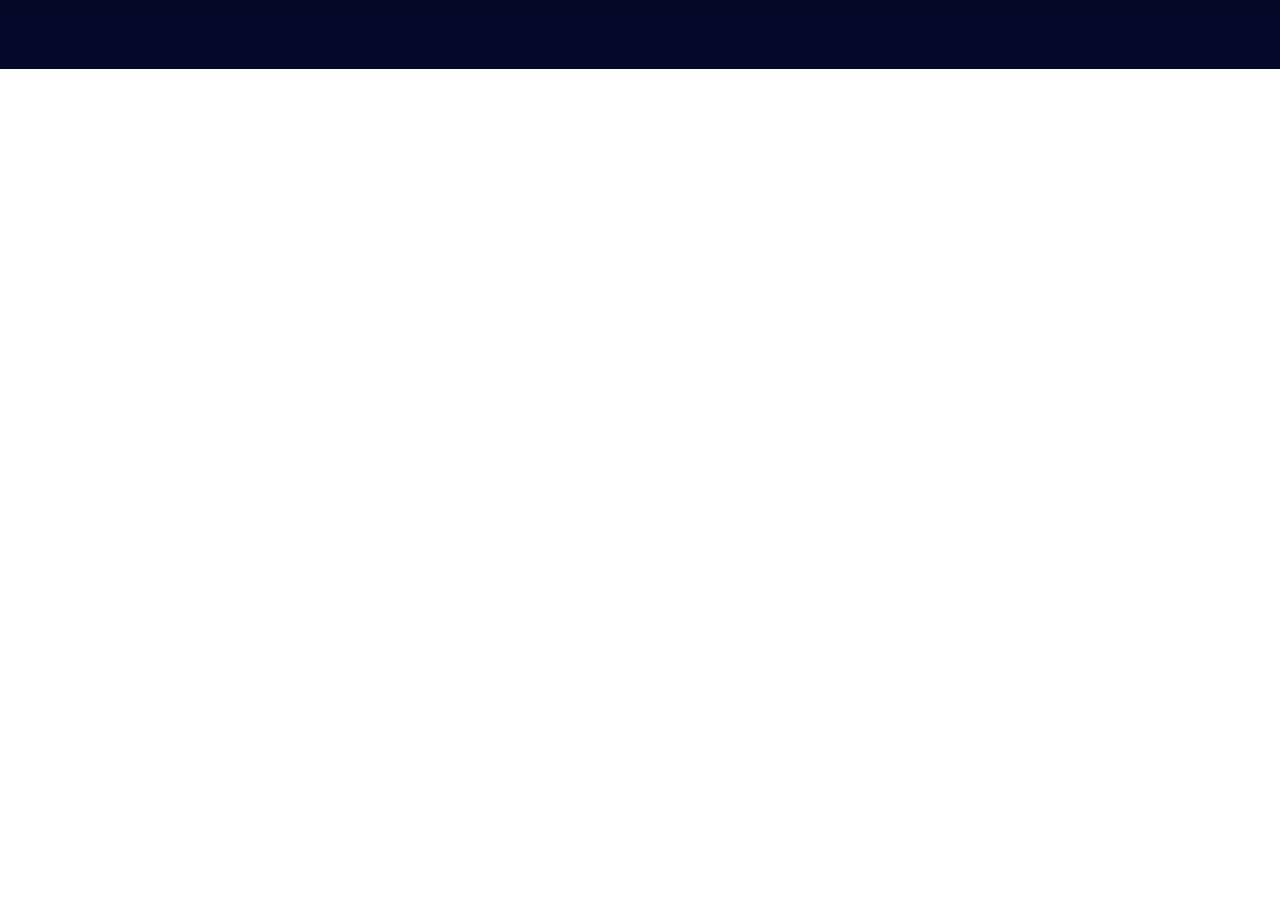
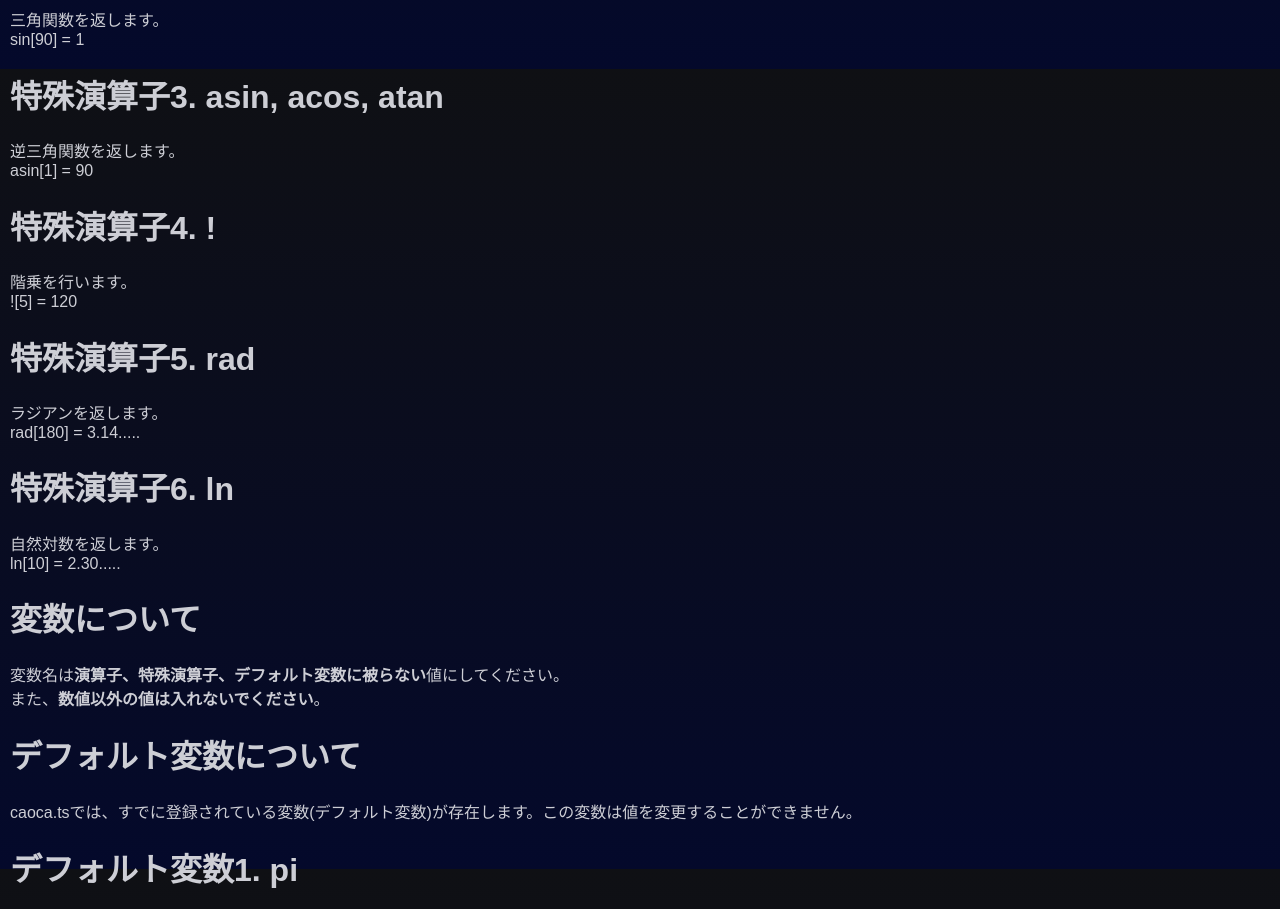
Before and after one commit to elca-hub/coaca.ts, a website built with webpack: page src/index.html in a window 1280 px wide. Shown: the part 731-1640 px from the top of the page. Before the commit the page ends 800 px from the top, so only its background shows below. Built offline with nearby package versions, Linux system fonts and the light colour scheme; a web font is replaced by a local one.

Commit message:
説明書きを追加

```diff
--- a/src/index.html
+++ b/src/index.html
@@ -23,6 +23,8 @@
         </div>
         <div class="variable-list" id="variableList"></div>
       </div>
+      <div class="des-box" id="desBox">
+      </div>
     </div>
     <div class="footer"></div>
     <div id="alertContent" class="alert-content"></div>
--- a/src/js/index.ts
+++ b/src/js/index.ts
@@ -2,6 +2,7 @@ import { CalcApplication } from './modules/application/calcApplication'
 import { ConvertApplication } from './modules/application/convertApplication'
 import { VariableApplication } from './modules/application/variableApplication'
 import { ViewApplication } from './modules/application/viewApplication'
+import { IDescription } from './modules/domain/model/view'
 
 const variable = new VariableApplication()
 
@@ -36,6 +37,65 @@ document.getElementById('variableAdd').addEventListener('click', (e) => {
 function init () {
   const view = new ViewApplication()
   view.viewVariableList(variable.getRepository(), variable)
+  const desList: IDescription[] = [
+    {
+      title: '使い方',
+      des: '計算式を入力してエンターキーを押してください。'
+    },
+    {
+      title: '使用できる演算子',
+      des: '+ - * / ^ %'
+    },
+    {
+      title: '特殊演算子について',
+      des: 'coaca.tsでは特殊演算子が存在します。特殊演算子を使用する場合は[]を使用してください。'
+    },
+    {
+      title: '特殊演算子1. abs',
+      des: '絶対値を返します。<br>abs[-1] = 1'
+    },
+    {
+      title: '特殊演算子2. sin, cos, tan',
+      des: '三角関数を返します。<br>sin[90] = 1'
+    },
+    {
+      title: '特殊演算子3. asin, acos, atan',
+      des: '逆三角関数を返します。<br>asin[1] = 90'
+    },
+    {
+      title: '特殊演算子4. !',
+      des: '階乗を行います。<br>![5] = 120'
+    },
+    {
+      title: '特殊演算子5. rad',
+      des: 'ラジアンを返します。<br>rad[180] = 3.14.....'
+    },
+    {
+      title: '特殊演算子6. ln',
+      des: '自然対数を返します。<br>ln[10] = 2.30.....'
+    },
+    {
+      title: '変数について',
+      des: '変数名は<b>演算子、特殊演算子、デフォルト変数に被らない</b>値にしてください。<br>また、<b>数値以外の値は入れないでください</b>。'
+    },
+    {
+      title: 'デフォルト変数について',
+      des: 'caoca.tsでは、すでに登録されている変数(デフォルト変数)が存在します。この変数は値を変更することができません。'
+    },
+    {
+      title: 'デフォルト変数1. pi',
+      des: '円周率を返します。<br>pi = 3.14.....'
+    },
+    {
+      title: 'デフォルト変数2. e',
+      des: '自然対数を返します。<br>e = 2.71.....'
+    },
+    {
+      title: 'デフォルト変数3. K ~ G, m ~ n',
+      des: '単位を返します。<br>K = 1000, M = 1000000, G = 1000000000, m = 1000, μ = 0.000001, n = 1000000'
+    }
+  ]
+  view.viewDescription(desList)
 }
 
 init()
--- a/src/js/modules/application/viewApplication.ts
+++ b/src/js/modules/application/viewApplication.ts
@@ -5,6 +5,7 @@ import { View } from '../domain/model/view'
 import { VariableApplication } from './variableApplication'
 import { VariableRepository } from '../domain/service/variableRepository'
 import { IVariable } from '../domain/model/variable'
+import { IDescription } from '../domain/model/view'
 
 export class ViewApplication {
   private fadeTime: number // フェードにかかる時間ms
@@ -97,4 +98,9 @@ export class ViewApplication {
       })
     }
   }
+
+  viewDescription (descriptionData: IDescription[]) {
+    const view = new View()
+    view.createDescription(descriptionData)
+  }
 }
--- a/src/js/modules/domain/model/view.ts
+++ b/src/js/modules/domain/model/view.ts
@@ -120,4 +120,33 @@ export class View {
   public getVariableListItemId (id: number) {
     return `variableListItem-${id}`
   }
+
+  public createDescription (idList: IDescription[]) {
+    /* 説明の親 */
+    const descriptionDom = document.getElementById('desBox')
+    descriptionDom.innerHTML = ''
+    for (const description of idList) {
+      /* タイトル */
+      const titleDivDom = document.createElement('div')
+      titleDivDom.classList.add('des-title')
+      const titleDom = document.createElement('h1')
+      titleDom.innerText = description.title
+      titleDivDom.appendChild(titleDom)
+
+      /* 説明 */
+      const descriptionDivDom = document.createElement('div')
+      descriptionDivDom.classList.add('des-text')
+      const descriptionTextDom = document.createElement('p')
+      descriptionTextDom.innerHTML = description.des
+      descriptionDivDom.appendChild(descriptionTextDom)
+
+      descriptionDom.appendChild(titleDivDom)
+      descriptionDom.appendChild(descriptionDivDom)
+    }
+  }
 }
+
+export interface IDescription {
+  title: string,
+  des: string
+}
--- a/src/scss/main.scss
+++ b/src/scss/main.scss
@@ -1,6 +1,7 @@
 @import "parts/formula.scss";
 @import "parts/variable.scss";
 @import "parts/inputVariable.scss";
+@import "parts/description.scss";
 
 
 .alert-content {
--- /dev/null
+++ b/src/scss/parts/description.scss
@@ -0,0 +1,3 @@
+.des-box {
+  padding-left: 10px;
+}
```
